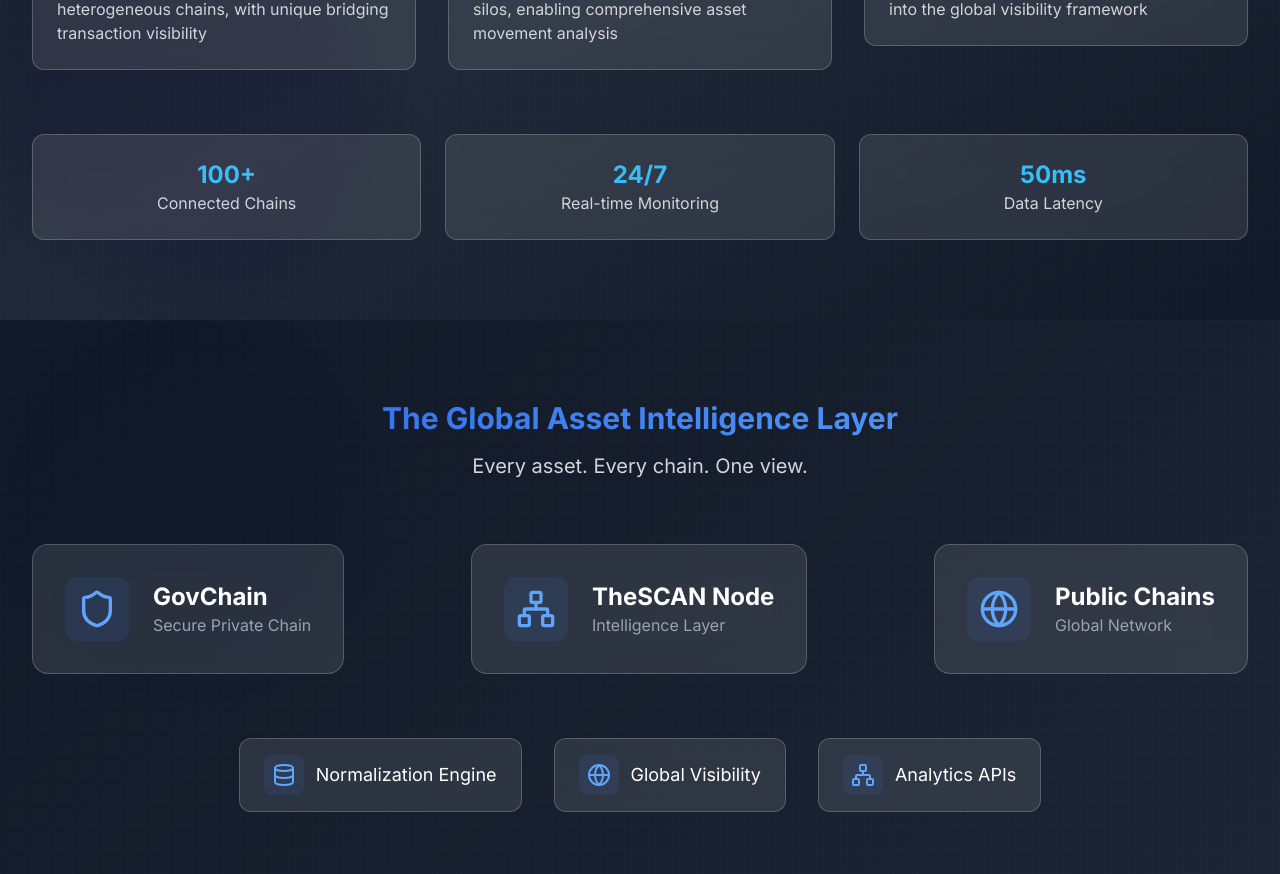
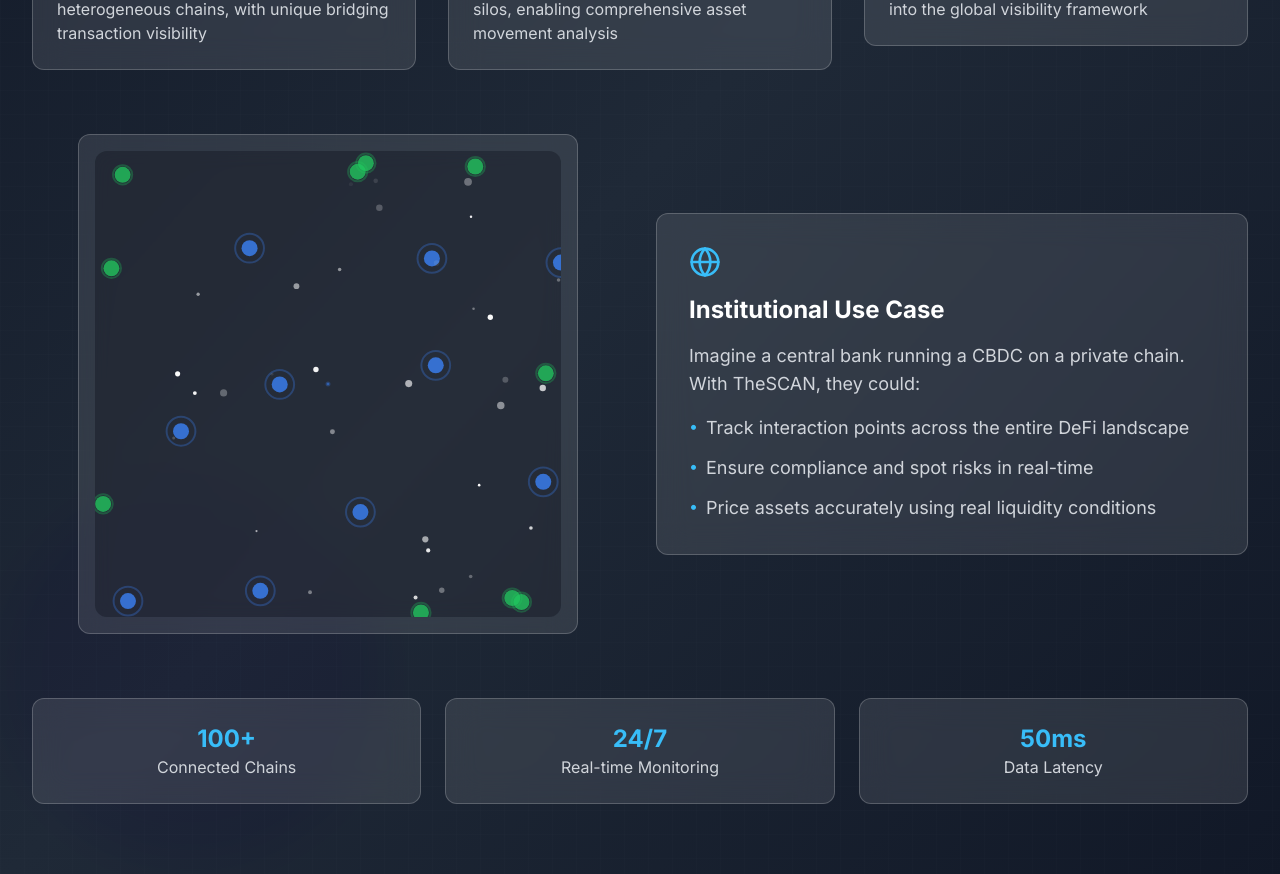
Before and after one commit to Esaslow/theSCAN, a Next.js app: page / in a window 1280 px wide. Shown: the part 1920-2794 px from the top of the page. Built offline with nearby package versions, Linux system fonts and the light colour scheme.

Commit message:
updated to ad my visualization back

```diff
--- a/src/app/page.tsx
+++ b/src/app/page.tsx
@@ -174,6 +174,45 @@ export default function Home() {
             </ScrollAnimation>
           </div>
 
+          {/* Visualization and Use Case Grid */}
+          <div className="grid grid-cols-1 lg:grid-cols-2 gap-8 mb-16 items-center">
+            {/* Liquidity Visualization */}
+            <ScrollAnimation>
+              <div className="glass-effect p-4 rounded-xl w-full max-w-[500px] mx-auto">
+                <div className="relative w-full aspect-square bg-gray-900/30 rounded-xl overflow-hidden">
+                  <LiquidityVisualization />
+                </div>
+              </div>
+            </ScrollAnimation>
+
+            {/* Use Case Example */}
+            <ScrollAnimation>
+              <div className="glass-effect p-6 sm:p-8 rounded-xl">
+                <Globe className="w-6 h-6 sm:w-8 sm:h-8 text-primary-400 mb-4" />
+                <h3 className="text-xl sm:text-2xl font-bold text-white mb-4">Institutional Use Case</h3>
+                <div className="space-y-4">
+                  <p className="text-base sm:text-lg text-gray-300">
+                    Imagine a central bank running a CBDC on a private chain. With TheSCAN, they could:
+                  </p>
+                  <ul className="space-y-3">
+                    <li className="flex items-start">
+                      <span className="text-primary-400 mr-2">•</span>
+                      <span className="text-base sm:text-lg text-gray-300">Track interaction points across the entire DeFi landscape</span>
+                    </li>
+                    <li className="flex items-start">
+                      <span className="text-primary-400 mr-2">•</span>
+                      <span className="text-base sm:text-lg text-gray-300">Ensure compliance and spot risks in real-time</span>
+                    </li>
+                    <li className="flex items-start">
+                      <span className="text-primary-400 mr-2">•</span>
+                      <span className="text-base sm:text-lg text-gray-300">Price assets accurately using real liquidity conditions</span>
+                    </li>
+                  </ul>
+                </div>
+              </div>
+            </ScrollAnimation>
+          </div>
+
           {/* Key Metrics */}
           <div className="grid grid-cols-1 sm:grid-cols-2 lg:grid-cols-3 gap-4 sm:gap-6">
             <ScrollAnimation>
```
